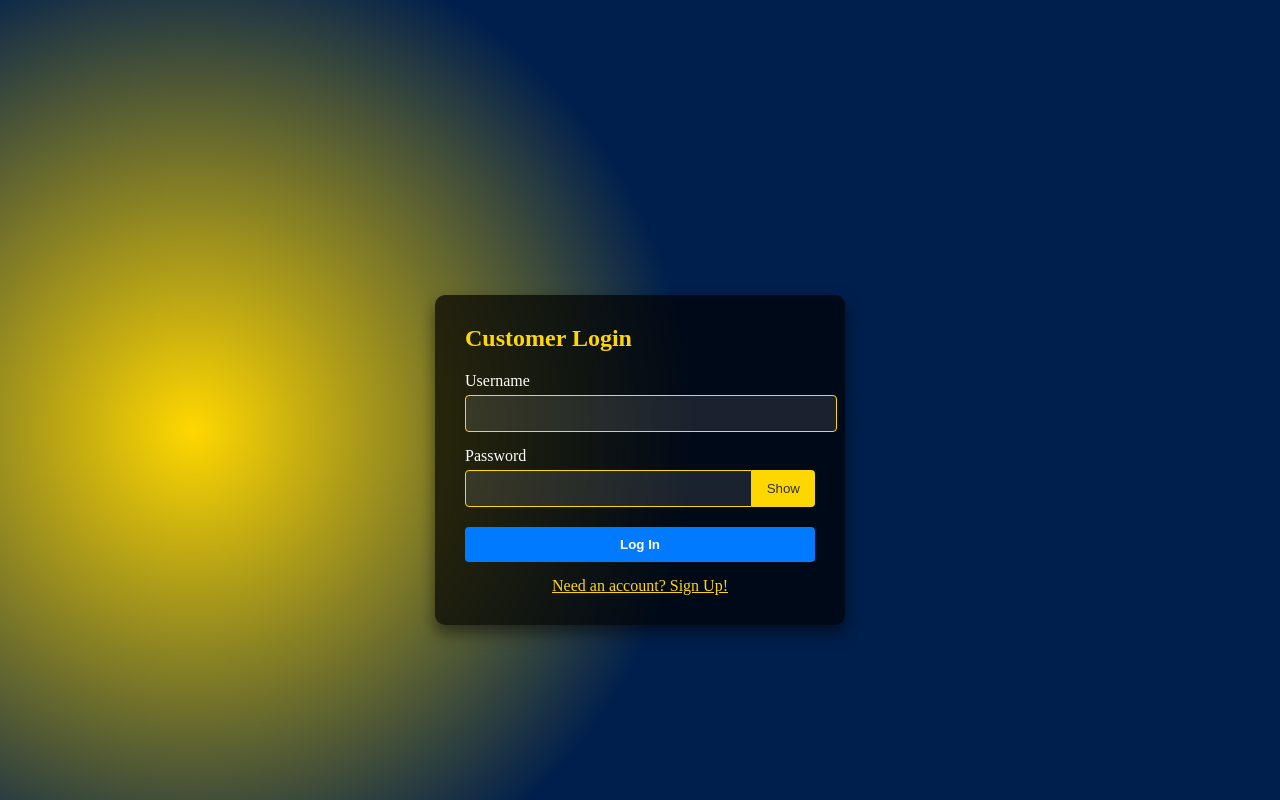
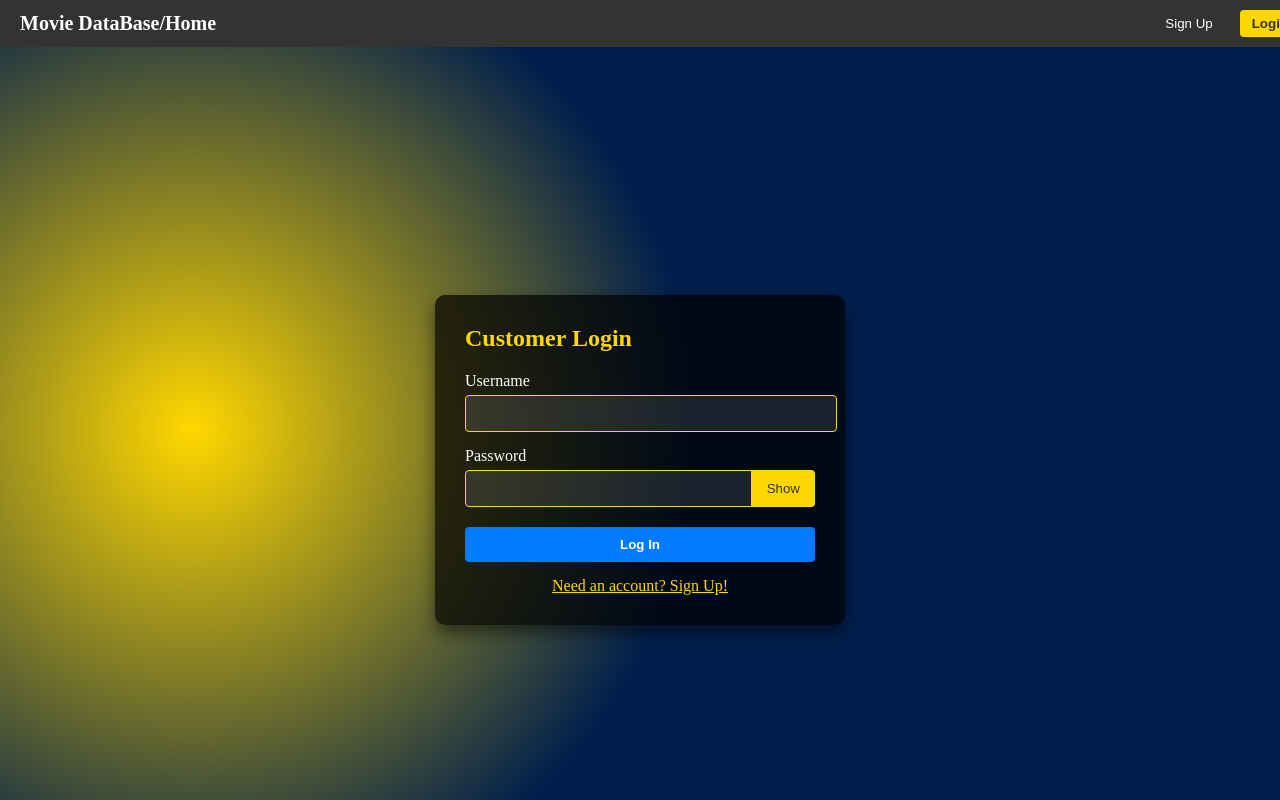
Before and after one commit to minyardlucky/MovieDB3, a React (Vite) app: page /login in a window 1280 px wide. Built offline with nearby package versions, Linux system fonts and the light colour scheme; no server answers.

Commit message:
navbar zindex

```diff
--- a/src/components/Nav/Nav.jsx
+++ b/src/components/Nav/Nav.jsx
@@ -30,6 +30,9 @@ function Nav({ user, setUser }) {
         padding: "10px 20px",
         background: "#333",
         color: "white",
+        position: 'fixed',
+        width: '100%',
+        zIndex: 50,
       }}
     >
       {/* Left side: App name */}
```
